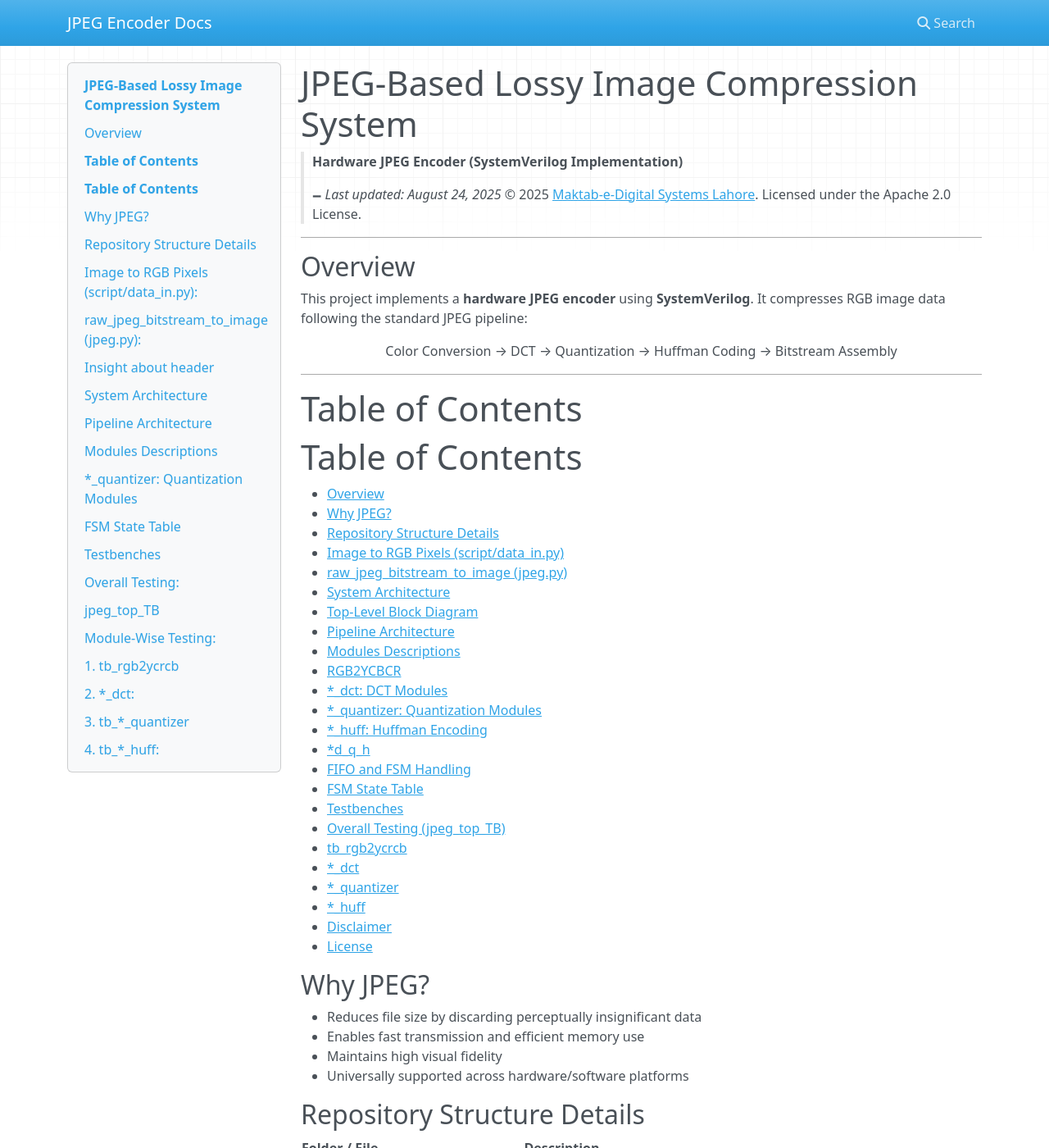
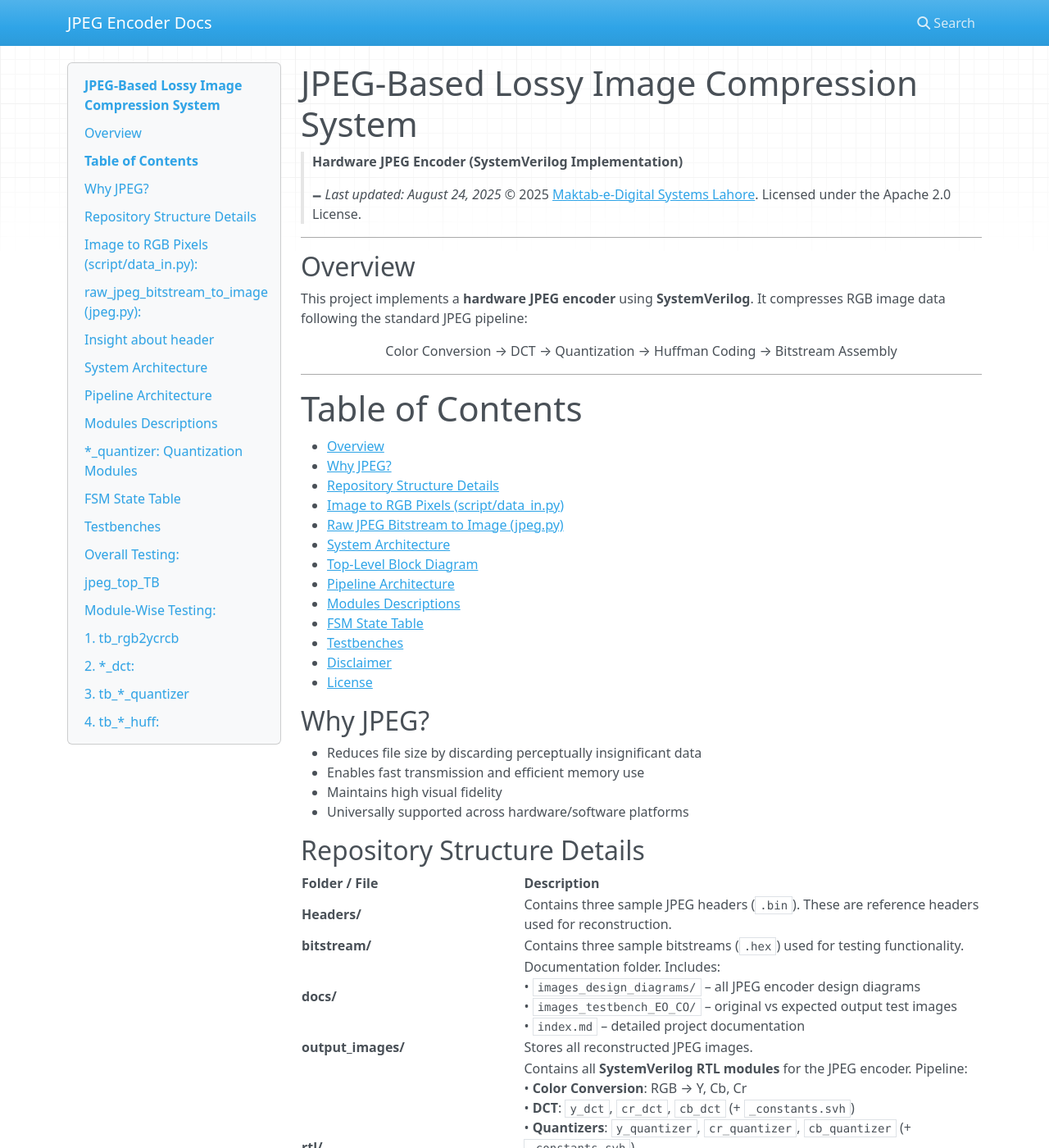
Before and after one commit to rmknae/JPEG--ENCODER, an MkDocs documentation site: the page built from docs/index.md, in a window 1280 px wide and 1400 px high. Shown: the whole window at 82% size. Built offline with MkDocs 1.6.1, drawn with Linux system fonts in a browser that asks for light colours; nearby versions of some CDN libraries.

Commit message:
Update index.md

```diff
--- a/docs/index.md
+++ b/docs/index.md
@@ -18,33 +18,19 @@ This project implements a **hardware JPEG encoder** using **SystemVerilog**. It
 ---
 # Table of Contents
 
-# Table of Contents
-
 - [Overview](#overview)
-- [Why JPEG?](#-why-jpeg)
+- [Why JPEG?](#why-jpeg)
 - [Repository Structure Details](#repository-structure-details)
 - [Image to RGB Pixels (script/data_in.py)](#image-to-rgb-pixels-scriptdatainpy)
-- [raw_jpeg_bitstream_to_image (jpeg.py)](#raw_jpeg_bitstream_to_image-jpegpy)
+- [Raw JPEG Bitstream to Image (jpeg.py)](#raw-jpeg-bitstream-to-image-jpegpy)
 - [System Architecture](#system-architecture)
   - [Top-Level Block Diagram](#top-level-block-diagram)
   - [Pipeline Architecture](#pipeline-architecture)
 - [Modules Descriptions](#modules-descriptions)
-  - [RGB2YCBCR](#rgb2ycbcr)
-  - [\*_dct: DCT Modules](#_dct-dct-modules)
-  - [\*_quantizer: Quantization Modules](#_quantizer-quantization-modules)
-  - [\*_huff: Huffman Encoding](#_huff-huffman-encoding)
-  - [\*d_q_h](#d_q_h)
-  - [FIFO and FSM Handling](#fifo-and-fsm-handling)
 - [FSM State Table](#fsm-state-table)
 - [Testbenches](#testbenches)
-  - [Overall Testing (jpeg_top_TB)](#overall-testing)
-  - [tb_rgb2ycrcb](#1-tb_rgb2ycrcb)
-  - [\*_dct](#2-_dct)
-  - [\*_quantizer](#3-tb-_quantizer)
-  - [\*_huff](#4-tb-_huff)
 - [Disclaimer](#disclaimer)
-- [License](#licensed-under-the-apache-license-20)
-
+- [License](#license)
 
 ##  Why JPEG?
 
```
